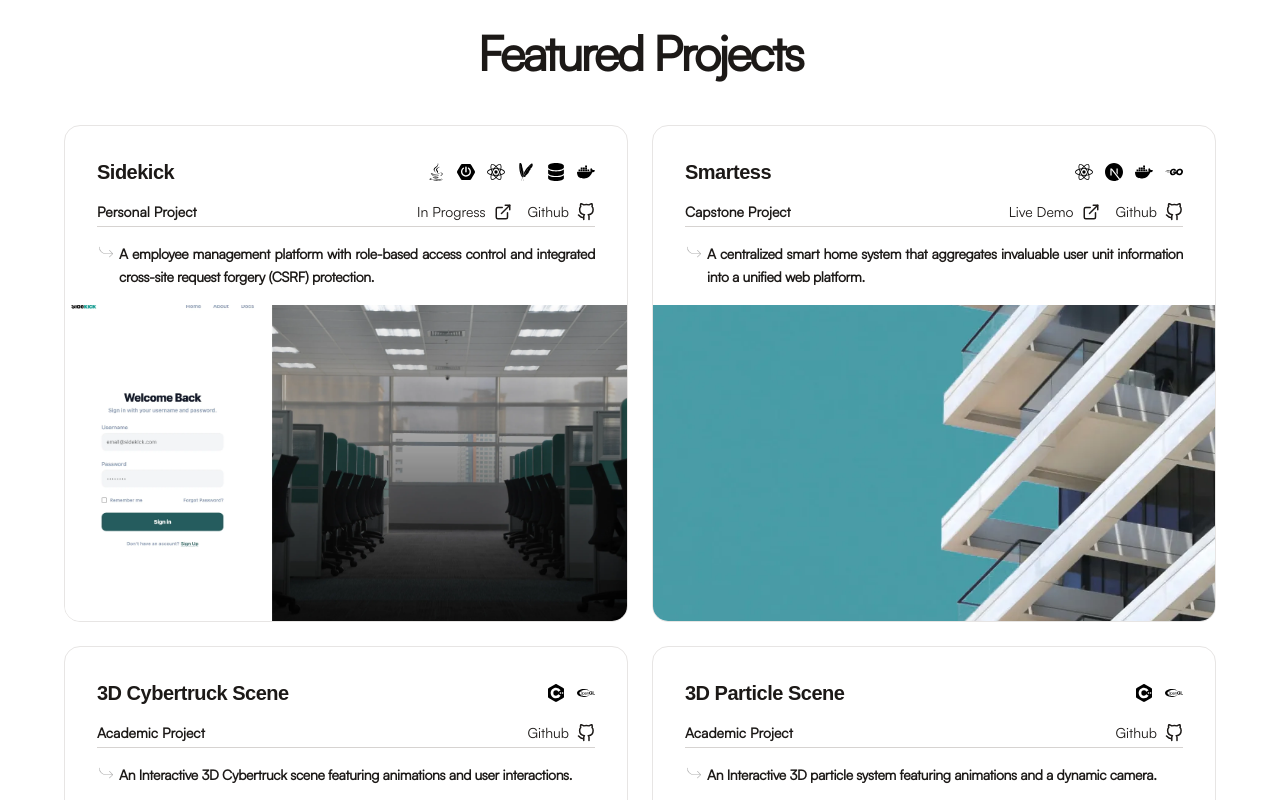
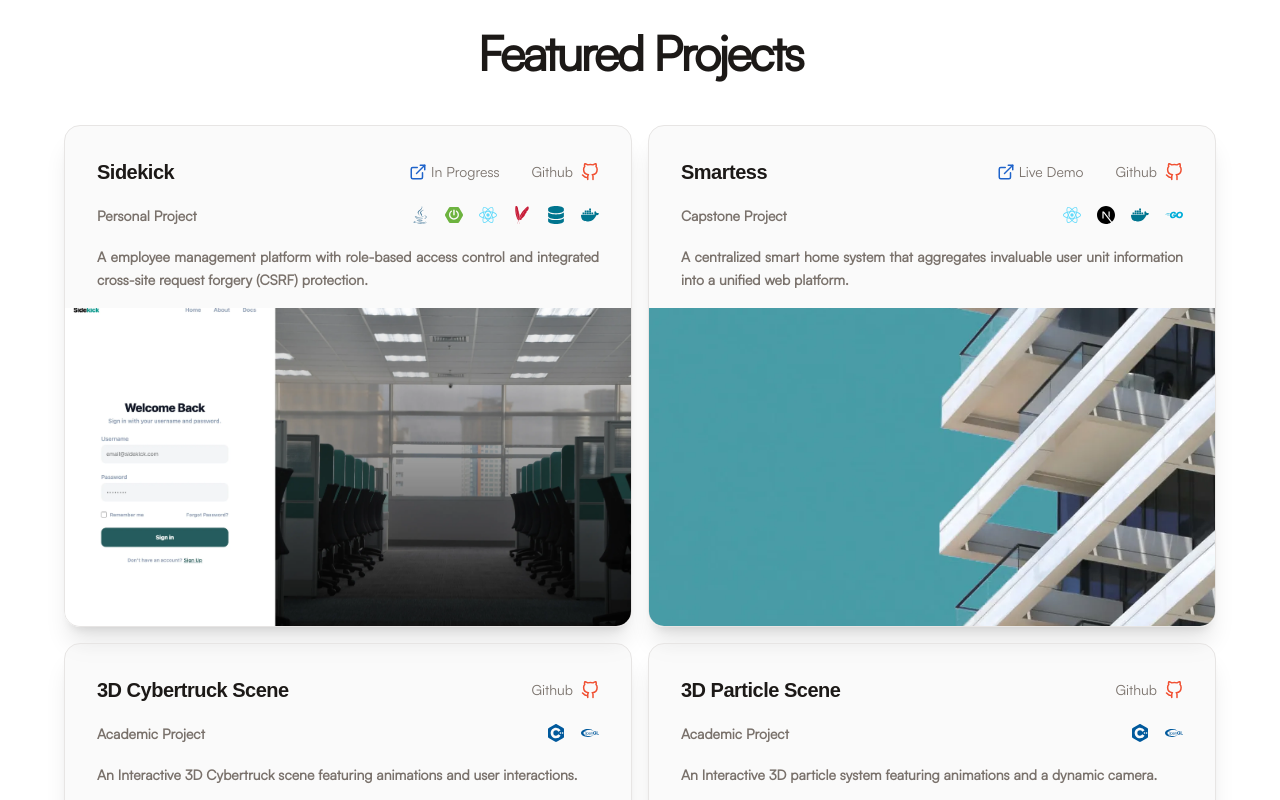
Before and after one commit to eimcharles/eimcharles.github.io, a React (Vite) app: page / in a window 1280 px wide. Shown: the part 2260-3060 px from the top of the page. Built offline with nearby package versions, Linux system fonts and the light colour scheme; grey boxes are pictures that could not be loaded; a web font is replaced by a local one.

Commit message:
refactor(projects): update project card layout and styling.

```diff
--- a/src/components/Projects.jsx
+++ b/src/components/Projects.jsx
@@ -9,67 +9,58 @@ const Projects = () => {
           Featured Projects
         </h2>
 
-        <div className="grid grid-cols-1 md:grid-cols-8 gap-6 w-full">
+        <div className="grid grid-cols-1 md:grid-cols-8 gap-4 w-full">
           {projectsData.map((project) => (
             <div key={project.id} className={`group ${project.gridSpan} w-full flex flex-col`}>
 
               <div className="flex flex-col gap-4 overflow-hidden rounded-2xl border border-stone-200
-                              hover:scale-[0.99] transition-all duration-500 bg-[#ffffff]">
-                <div className="flex flex-col gap-4 pt-4 px-6 sm:pt-8 sm:px-8">
+                              hover:scale-[0.99] transition-all duration-500 hover:bg-[#ffffff] hover:shadow-none bg-stone-200/20 shadow-xl">
+                <div className="flex flex-col gap-5 pt-4 px-6 sm:pt-8 sm:px-8">
 
-                  <div className="flex flex-row justify-between items-center gap-2">
+                  <div className="flex flex-row justify-between gap-4">
                     <h3 className="font-chillax lg:text-xl font-black tracking-tight text-stone-900">
                       {project.title}
                     </h3>
 
+                    <div className="flex flex-row justify-end gap-8 font-chillax text-xs lg:text-sm">
+                      {project.demoUrl && (
+                        <a href={project.demoUrl} target="_blank" rel="noreferrer"
+                        className="flex items-center gap-1 text-stone-900 transition-all duration-300 hover:translate-x-1"
+                          title={`Live Link for ${project.title}`}>
+                          <projectsIcons.demoUrl className="text-xs lg:text-lg text-[#1e63ca]" />
+                          <p className="text-xs lg:text-sm font-satoshi text-stone-500">{project.demo}</p>
+                        </a>
+                      )}
+                      <a href={project.githubUrl} target="_blank" rel="noreferrer" title={`${project.title} Repository`}
+                      className="flex items-center gap-2 text-stone-900 transition-all duration-300 hover:translate-x-1">
+                        <p className="text-xs lg:text-sm font-satoshi text-stone-500">Github</p>
+                        <projectsIcons.github className="text-xs lg:text-lg text-[#F05032] transition-colors duration-500"/>
+                      </a>
+                    </div>
+                  </div>
+
+                  <div className="flex flex-row justify-between items-start gap-4">
+                    <p className="font-satoshi text-xs lg:text-sm font-black text-stone-500">
+                      {project.type}
+                    </p>
+                    <div className="flex flex-row gap-4">
                     {project.languages && (
-                      <div className="flex flex-row items-center gap-3">
+                      <div className="flex flex-row justify-end gap-4 w-full">
                         {project.languages.map((item) => {
                           const Icon = item.icon;
                           return (
-                            <div key={item.id} className="flex items-center" title={item.name}>
+                            <div key={item.id} className="flex justify-between" title={item.name}>
                               <Icon className={`text-xs lg:text-lg ${item.color} transition-colors duration-500`} />
                             </div>
                           );
                         })}
                       </div>
                     )}
-                  </div>
-
-                  <div className="flex flex-row justify-between items-center border-b border-stone-300 pb-1">
-                    <p className="font-satoshi text-xs lg:text-sm font-black text-stone-900">
-                      {project.type}
-                    </p>
-
-                    <div className="flex justify-end items-center gap-4 font-chillax text-xs lg:text-sm">
-                      {project.demoUrl && (
-                        <a href={project.demoUrl} target="_blank" rel="noreferrer"
-                        className="flex items-center gap-2 text-stone-900 transition-all duration-300 hover:translate-x-1"
-                          title={`Live Link for ${project.title}`}>
-                          <p className="text-xs lg:text-sm font-satoshi text-stone-900 group-hover:text-stone-500 transition-colors duration-500">
-                            {project.demo}
-                          </p>
-                          <projectsIcons.demoUrl className="text-xs lg:text-lg text-stone-900 group-hover:text-[#1e63ca] transition-colors duration-500" />
-                        </a>
-                      )}
-
-                      <a href={project.githubUrl} target="_blank" rel="noreferrer" title={`${project.title} Repository`}
-                      className="flex items-center gap-2 text-stone-900 transition-all duration-300 hover:translate-x-1">
-                        <p className="text-xs lg:text-sm font-satoshi text-stone-900 group-hover:text-stone-500 transition-colors duration-500">
-                          Github
-                        </p>
-                        <projectsIcons.github className="text-xs lg:text-lg text-stone-900 group-hover:text-[#F05032] transition-colors duration-500"/>
-                      </a>
                     </div>
                   </div>
-
-                  <div className="flex flex-row justify-start items-start gap-1">
-                    <projectsIcons.arrow className="text-lg text-[#afafaf] shrink-0" />
-                    <p className="font-satoshi tracking-tight font-black text-xs lg:text-sm text-stone-900 text-justify
-                                  leading-relaxed group-hover:text-stone-500 transition-colors duration-500">
-                      {project.description}
-                    </p>
-                  </div>
+                  <p className="font-satoshi font-black text-xs lg:text-sm text-justify leading-relaxed text-stone-500">
+                    {project.description}
+                  </p>
                 </div>
 
                 <div className="w-full aspect-video mt-auto overflow-hidden">
@@ -87,8 +78,7 @@ const Projects = () => {
             <p className="text-xs lg:text-sm group-hover:text-stone-500 transition-colors duration-500">
               Explore more projects
             </p>
-            <projectsIcons.github className="text-xs lg:text-lg text-stone-900 transition-all duration-300
-                                           group-hover:text-[#F05032] group-hover:translate-x-1" />
+            <projectsIcons.github className="text-xs lg:text-lg transition-all duration-300 text-[#F05032] group-hover:translate-x-1" />
           </a>
         </div>
 
--- a/src/data/projectsData.js
+++ b/src/data/projectsData.js
@@ -35,12 +35,12 @@ export const projectsData = [
     gridSpan: 'md:col-span-4',
     description: 'A employee management platform with role-based access control and integrated cross-site request forgery (CSRF) protection.',
     languages: [
-        { id: 1, name: "Java 17", icon: FaJava, color: "group-hover:text-[#5382A1]"},
-        { id: 2, name: "Spring Boot", icon: SiSpringboot, color: "group-hover:text-[#6DB33F]"},
-        { id: 3, name: "React", icon: SiReact, color: "group-hover:text-[#61DAFB]"},
-        { id: 4, name: "Maven", icon: SiApachemaven, color: "group-hover:text-[#C71A36]"},
-        { id: 5, name: "MySQL", icon: FaDatabase, color: "group-hover:text-[#00758F]"},
-        { id: 6, name: "Docker", icon: SiDocker, color: "group-hover:text-[#00758F]"},
+        { id: 1, name: "Java 17", icon: FaJava, color: "text-[#5382A1]"},
+        { id: 2, name: "Spring Boot", icon: SiSpringboot, color: "text-[#6DB33F]"},
+        { id: 3, name: "React", icon: SiReact, color: "text-[#61DAFB]"},
+        { id: 4, name: "Maven", icon: SiApachemaven, color: "text-[#C71A36]"},
+        { id: 5, name: "MySQL", icon: FaDatabase, color: "text-[#00758F]"},
+        { id: 6, name: "Docker", icon: SiDocker, color: "text-[#00758F]"},
     ],
     image: Sidekick,
     demo: "In Progress",
@@ -54,10 +54,10 @@ export const projectsData = [
     gridSpan: 'md:col-span-4',
     description: 'A centralized smart home system that aggregates invaluable user unit information into a unified web platform.',
     languages: [
-        { id: 11, name: "React", icon: SiReact, color: "group-hover:text-[#61DAFB]"},
-        { id: 12, name: "Nextjs", icon: SiNextdotjs, color: "group-hover:text-[#000000]"},
-        { id: 13, name: "Docker", icon: SiDocker, color: "group-hover:text-[#00758F]"},
-        { id: 14, name: "Go", icon: SiGo, color: "group-hover:text-[#00ADD8]"},
+        { id: 11, name: "React", icon: SiReact, color: "text-[#61DAFB]"},
+        { id: 12, name: "Nextjs", icon: SiNextdotjs, color: "text-[#000000]"},
+        { id: 13, name: "Docker", icon: SiDocker, color: "text-[#00758F]"},
+        { id: 14, name: "Go", icon: SiGo, color: "text-[#00ADD8]"},
     ],
     image: Smartess,
     demo:"Live Demo",
@@ -71,8 +71,8 @@ export const projectsData = [
     gridSpan: 'md:col-span-4',
     description: 'An Interactive 3D Cybertruck scene featuring animations and user interactions.',
     languages: [
-        { id: 7, name: "C++", icon: SiCplusplus, color: "group-hover:text-[#00599C]"},
-        { id: 8, name: "OpenGL++", icon: SiOpengl, color: "group-hover:text-[#00599C]"},
+        { id: 7, name: "C++", icon: SiCplusplus, color: "text-[#00599C]"},
+        { id: 8, name: "OpenGL++", icon: SiOpengl, color: "text-[#00599C]"},
     ],
     image: Cybertruck,
     demo:"Demo",
@@ -85,8 +85,8 @@ export const projectsData = [
     gridSpan: 'md:col-span-4',
     description: 'An Interactive 3D particle system featuring animations and a dynamic camera.',
     languages: [
-        { id: 9, name: "C++", icon: SiCplusplus, color: "group-hover:text-[#00599C]"},
-        { id: 10, name: "OpenGL", icon: SiOpengl, color: "group-hover:text-[#00599C]"},
+        { id: 9, name: "C++", icon: SiCplusplus, color: "text-[#00599C]"},
+        { id: 10, name: "OpenGL", icon: SiOpengl, color: "text-[#00599C]"},
     ],
     image: Particles,
     demo: "Demo",
```
Also changed, not shown: src/assets/Sidekick.webp.
